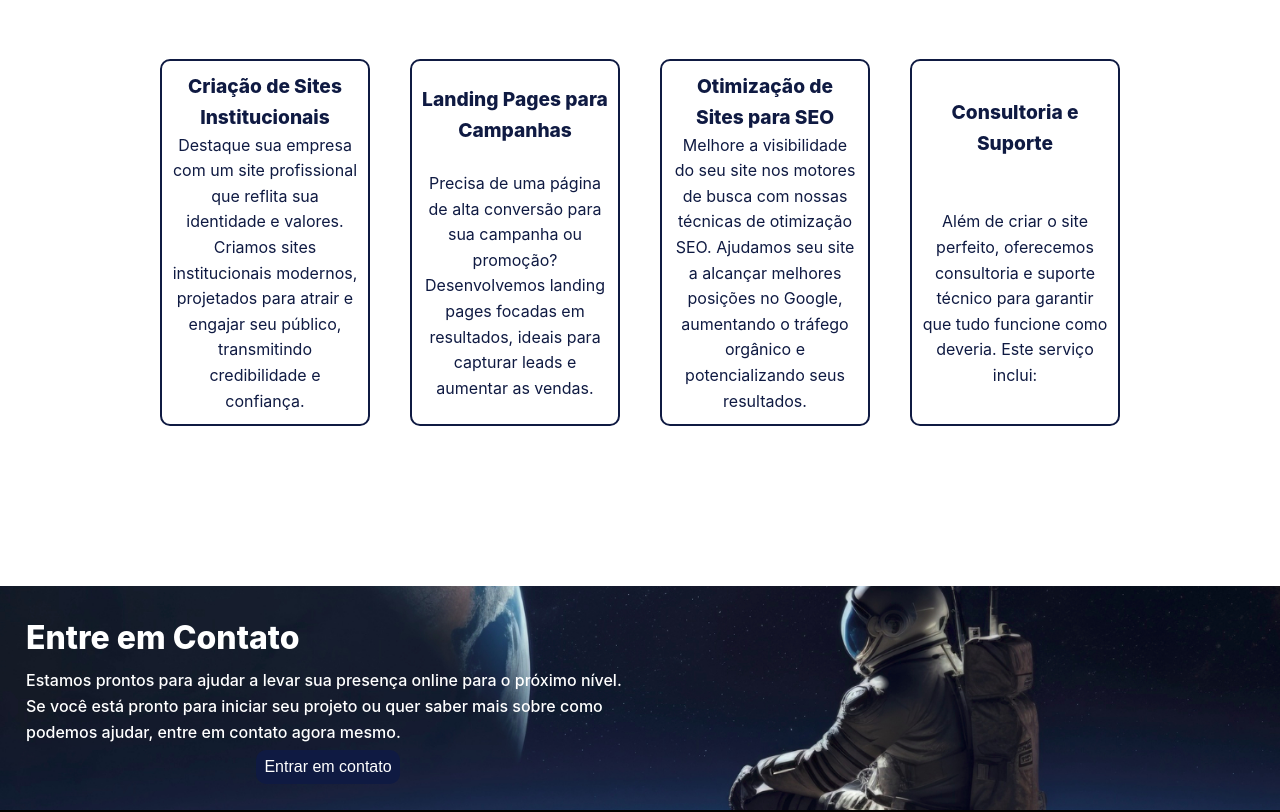
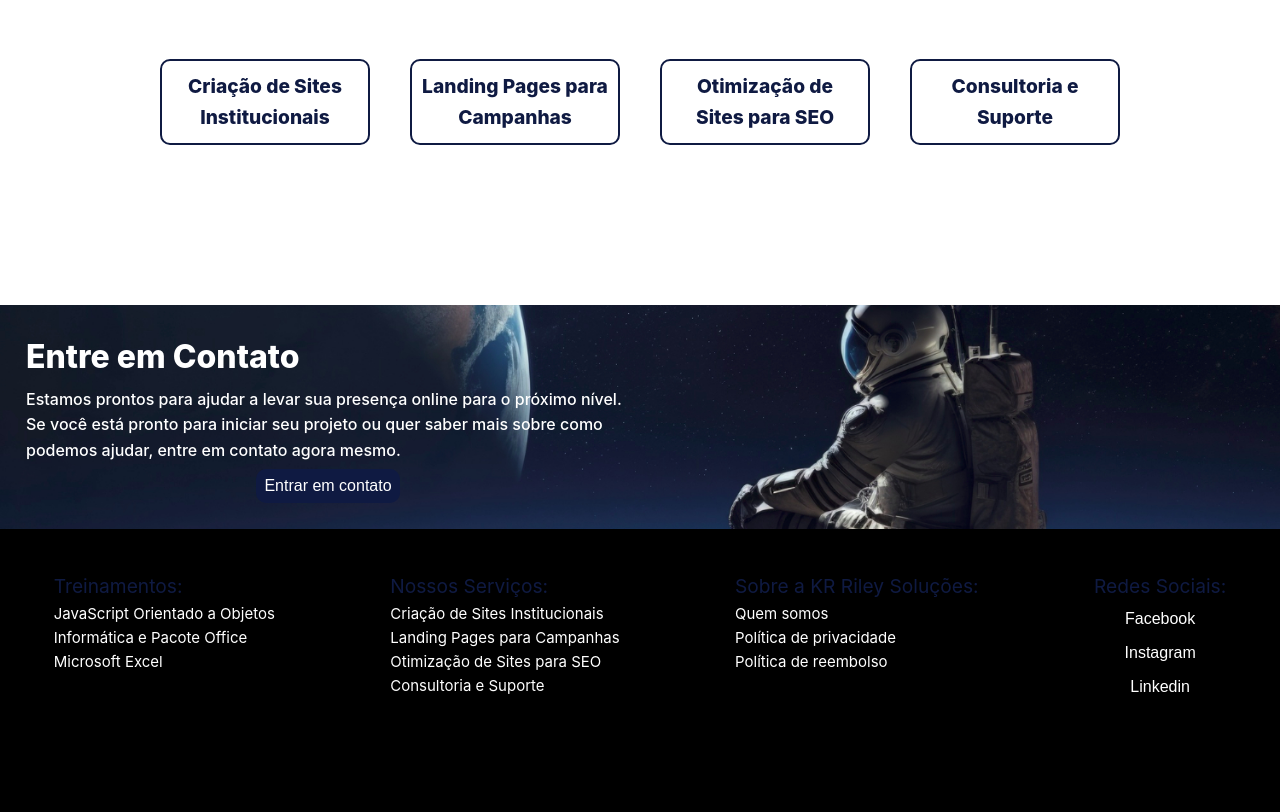
Before and after one commit to kreivesler/rileySolucoes, a Vue app: page / in a window 1280 px wide. Shown: the part 1480-2292 px from the top of the page. Built offline with nearby package versions, Linux system fonts and the light colour scheme.

Commit message:
commit 7 	modified:   src/views/AboutPage.vue 	modified:   src/views/HomePage.vue 	modified:   src/views/ServicePage.vue

```diff
--- a/src/views/AboutPage.vue
+++ b/src/views/AboutPage.vue
@@ -3,7 +3,6 @@ import ContainerComponent from '@/components/ContainerComponent.vue';
 import CardComponent from '@/components/CardComponent.vue';
 import ButtonComponent from '@/components/ButtonComponent.vue';
 import { cardTeste } from '@/data/texts';
-import { LoremTeste } from '@/data/texts';
 </script>
 
 <template>
@@ -19,41 +18,38 @@ import { LoremTeste } from '@/data/texts';
 
   <ContainerComponent id="container3" display-type="flex" bg-color="black" flex-d="row">
     <div class="cardFooter">
-      <span>{{ LoremTeste.Title }}</span>
+      <span>Treinamentos:</span>
       <nav>
-        <a href="http://">{{ LoremTeste.Subtitle }}</a>
-        <a href="http://">{{ LoremTeste.Subtitle }}</a>
-        <a href="http://">{{ LoremTeste.Subtitle }}</a>
+        <a href="https://www.udemy.com/course/javascript-do-basico-ao-avancado-orientado-a-objetos/?referralCode=9F4A4286CA81D5381F16">JavaScript Orientado a Objetos</a>
+        <a href="https://www.udemy.com/course/curso-de-informatica-essencial/?referralCode=EB7A53AB3FDC78443041">Informática e Pacote Office</a>
+        <a href="https://www.udemy.com/course/microsoft-excel-intermediario/?referralCode=CE4301E4AC8E4D423FF2">Microsoft Excel</a>
       </nav>
     </div>
 
     <div class="cardFooter">
-      <span>{{ LoremTeste.Title }}</span>
+      <span>Nossos Serviços:</span>
       <nav>
-        <a href="http://">{{ LoremTeste.Subtitle }}</a>
-        <a href="http://">{{ LoremTeste.Subtitle }}</a>
-        <a href="http://">{{ LoremTeste.Subtitle }}</a>
-        <a href="http://">{{ LoremTeste.Subtitle }}</a>
+        <a href="/services">{{ conteudoServicos[0].titulo }}</a>
+        <a href="/services">{{ conteudoServicos[1].titulo }}</a>
+        <a href="/services">{{ conteudoServicos[2].titulo }}</a>
+        <a href="/services">{{ conteudoServicos[3].titulo }}</a>
       </nav>
     </div>
 
     <div class="cardFooter">
-      <span>{{ LoremTeste.Title }}</span>
+      <span>Sobre a KR Riley Soluções:</span>
       <nav>
-        <a href="http://">{{ LoremTeste.Subtitle }}</a>
-        <a href="http://">{{ LoremTeste.Subtitle }}</a>
-        <a href="http://">{{ LoremTeste.Subtitle }}</a>
-        <a href="http://">{{ LoremTeste.Subtitle }}</a>
-        <a href="http://">{{ LoremTeste.Subtitle }}</a>
-        <a href="http://">{{ LoremTeste.Subtitle }}</a>
+        <a href="/about">Quem somos</a>
+        <a href="http://">Política de privacidade</a>
+        <a href="http://">Política de reembolso</a>
       </nav>
     </div>
 
     <div class="cardFooter">
-      <span>{{ LoremTeste.Title }}</span>
-      <ButtonComponent type-button="button" msg="Facebook" bg-color="transparent" text-color="white" />
-      <ButtonComponent type-button="button" msg="Instagram" bg-color="transparent" text-color="white" />
-      <ButtonComponent type-button="button" msg="Twitter" bg-color="transparent" text-color="white" />
+      <span>Redes Sociais:</span>
+      <ButtonComponent path="https://www.facebook.com/people/Kr-Riley-Solu%C3%A7%C3%B5es/61552679426384/" type-button="button" msg="Facebook" bg-color="transparent" text-color="white" />
+      <ButtonComponent path="https://www.instagram.com/rileysolucoes/" type-button="button" msg="Instagram" bg-color="transparent" text-color="white" />
+      <ButtonComponent path="https://www.linkedin.com/company/rileysolucoes/" type-button="button" msg="Linkedin" bg-color="transparent" text-color="white" />
     </div>
 
 
--- a/src/views/HomePage.vue
+++ b/src/views/HomePage.vue
@@ -5,7 +5,7 @@ import ButtonComponent from '@/components/ButtonComponent.vue';
 import GridItem from '@/components/GridItem.vue';
 import ImagemUnica from '@/components/ImagemUnica.vue';
 import { imagenSite } from '@/data/images';
-import { LoremTeste, conteudoTexto, conteudoServicos } from '@/data/texts';
+import { conteudoTexto, conteudoServicos } from '@/data/texts';
 </script>
 
 <template>
@@ -49,10 +49,10 @@ import { LoremTeste, conteudoTexto, conteudoServicos } from '@/data/texts';
   </ContainerComponent>
 
   <ContainerComponent id="container1" display-type="grid" >
-    <GridItem :-titulo="conteudoServicos[0].titulo" :-paragrafo="conteudoServicos[0].descricao" font-s="1.2rem" border-st="solid" border-wd="2px" border-rad="10px" />
-    <GridItem :-titulo="conteudoServicos[1].titulo" :-paragrafo="conteudoServicos[1].descricao" font-s="1.2rem" border-st="solid" border-wd="2px" border-rad="10px" />
-    <GridItem :-titulo="conteudoServicos[2].titulo" :-paragrafo="conteudoServicos[2].descricao" font-s="1.2rem" border-st="solid" border-wd="2px" border-rad="10px" />
-    <GridItem :-titulo="conteudoServicos[3].titulo" :-paragrafo="conteudoServicos[3].descricao" font-s="1.2rem" border-st="solid" border-wd="2px" border-rad="10px" />
+    <GridItem :-titulo="conteudoServicos[0].titulo"  font-s="1.2rem" border-st="solid" border-wd="2px" border-rad="10px" />
+    <GridItem :-titulo="conteudoServicos[1].titulo"  font-s="1.2rem" border-st="solid" border-wd="2px" border-rad="10px" />
+    <GridItem :-titulo="conteudoServicos[2].titulo"  font-s="1.2rem" border-st="solid" border-wd="2px" border-rad="10px" />
+    <GridItem :-titulo="conteudoServicos[3].titulo"  font-s="1.2rem" border-st="solid" border-wd="2px" border-rad="10px" />
 
   </ContainerComponent>
 
@@ -66,41 +66,38 @@ import { LoremTeste, conteudoTexto, conteudoServicos } from '@/data/texts';
 
   <ContainerComponent id="container3" display-type="flex" bg-color="black" flex-d="row">
     <div class="cardFooter">
-      <span>{{ LoremTeste.Title }}</span>
+      <span>Treinamentos:</span>
       <nav>
-        <a href="http://">{{ LoremTeste.Subtitle }}</a>
-        <a href="http://">{{ LoremTeste.Subtitle }}</a>
-        <a href="http://">{{ LoremTeste.Subtitle }}</a>
+        <a href="https://www.udemy.com/course/javascript-do-basico-ao-avancado-orientado-a-objetos/?referralCode=9F4A4286CA81D5381F16">JavaScript Orientado a Objetos</a>
+        <a href="https://www.udemy.com/course/curso-de-informatica-essencial/?referralCode=EB7A53AB3FDC78443041">Informática e Pacote Office</a>
+        <a href="https://www.udemy.com/course/microsoft-excel-intermediario/?referralCode=CE4301E4AC8E4D423FF2">Microsoft Excel</a>
       </nav>
     </div>
 
     <div class="cardFooter">
-      <span>{{ LoremTeste.Title }}</span>
+      <span>Nossos Serviços:</span>
       <nav>
-        <a href="http://">{{ LoremTeste.Subtitle }}</a>
-        <a href="http://">{{ LoremTeste.Subtitle }}</a>
-        <a href="http://">{{ LoremTeste.Subtitle }}</a>
-        <a href="http://">{{ LoremTeste.Subtitle }}</a>
+        <a href="/services">{{ conteudoServicos[0].titulo }}</a>
+        <a href="/services">{{ conteudoServicos[1].titulo }}</a>
+        <a href="/services">{{ conteudoServicos[2].titulo }}</a>
+        <a href="/services">{{ conteudoServicos[3].titulo }}</a>
       </nav>
     </div>
 
     <div class="cardFooter">
-      <span>{{ LoremTeste.Title }}</span>
+      <span>Sobre a KR Riley Soluções:</span>
       <nav>
-        <a href="http://">{{ LoremTeste.Subtitle }}</a>
-        <a href="http://">{{ LoremTeste.Subtitle }}</a>
-        <a href="http://">{{ LoremTeste.Subtitle }}</a>
-        <a href="http://">{{ LoremTeste.Subtitle }}</a>
-        <a href="http://">{{ LoremTeste.Subtitle }}</a>
-        <a href="http://">{{ LoremTeste.Subtitle }}</a>
+        <a href="/about">Quem somos</a>
+        <a href="http://">Política de privacidade</a>
+        <a href="http://">Política de reembolso</a>
       </nav>
     </div>
 
     <div class="cardFooter">
-      <span>{{ LoremTeste.Title }}</span>
-      <ButtonComponent type-button="button" msg="Facebook" bg-color="transparent" text-color="white" />
-      <ButtonComponent type-button="button" msg="Instagram" bg-color="transparent" text-color="white" />
-      <ButtonComponent type-button="button" msg="Twitter" bg-color="transparent" text-color="white" />
+      <span>Redes Sociais:</span>
+      <ButtonComponent path="https://www.facebook.com/people/Kr-Riley-Solu%C3%A7%C3%B5es/61552679426384/" type-button="button" msg="Facebook" bg-color="transparent" text-color="white" />
+      <ButtonComponent path="https://www.instagram.com/rileysolucoes/" type-button="button" msg="Instagram" bg-color="transparent" text-color="white" />
+      <ButtonComponent path="https://www.linkedin.com/company/rileysolucoes/" type-button="button" msg="Linkedin" bg-color="transparent" text-color="white" />
     </div>
 
 
--- a/src/views/ServicePage.vue
+++ b/src/views/ServicePage.vue
@@ -2,15 +2,15 @@
 import ContainerComponent from '@/components/ContainerComponent.vue';
 import GridItem from '@/components/GridItem.vue';
 import ButtonComponent from '@/components/ButtonComponent.vue';
-import { LoremTeste, conteudoServicos } from '@/data/texts';
+import { conteudoServicos } from '@/data/texts';
 </script>
 
 <template>
   <ContainerComponent id="container1" display-type="grid" >
-    <GridItem :-titulo="conteudoServicos[0].titulo" :-paragrafo="conteudoServicos[0].descricao" font-s="1.2rem" border-st="solid" border-wd="2px" border-rad="10px" />
-    <GridItem :-titulo="conteudoServicos[1].titulo" :-paragrafo="conteudoServicos[1].descricao" font-s="1.2rem" border-st="solid" border-wd="2px" border-rad="10px" />
-    <GridItem :-titulo="conteudoServicos[2].titulo" :-paragrafo="conteudoServicos[2].descricao" font-s="1.2rem" border-st="solid" border-wd="2px" border-rad="10px" />
-    <GridItem :-titulo="conteudoServicos[3].titulo" :-paragrafo="conteudoServicos[3].descricao" font-s="1.2rem" border-st="solid" border-wd="2px" border-rad="10px" />
+    <GridItem :-titulo="conteudoServicos[0].titulo"  font-s="1.2rem" border-st="solid" border-wd="2px" border-rad="10px" />
+    <GridItem :-titulo="conteudoServicos[1].titulo"  font-s="1.2rem" border-st="solid" border-wd="2px" border-rad="10px" />
+    <GridItem :-titulo="conteudoServicos[2].titulo"  font-s="1.2rem" border-st="solid" border-wd="2px" border-rad="10px" />
+    <GridItem :-titulo="conteudoServicos[3].titulo"  font-s="1.2rem" border-st="solid" border-wd="2px" border-rad="10px" />
   </ContainerComponent>
 
   <ContainerComponent id="container2" display-type="flex"   >
@@ -19,41 +19,38 @@ import { LoremTeste, conteudoServicos } from '@/data/texts';
 
   <ContainerComponent id="container3" display-type="flex" bg-color="black" flex-d="row">
     <div class="cardFooter">
-      <span>{{ LoremTeste.Title }}</span>
+      <span>Treinamentos:</span>
       <nav>
-        <a href="http://">{{ LoremTeste.Subtitle }}</a>
-        <a href="http://">{{ LoremTeste.Subtitle }}</a>
-        <a href="http://">{{ LoremTeste.Subtitle }}</a>
+        <a href="https://www.udemy.com/course/javascript-do-basico-ao-avancado-orientado-a-objetos/?referralCode=9F4A4286CA81D5381F16">JavaScript Orientado a Objetos</a>
+        <a href="https://www.udemy.com/course/curso-de-informatica-essencial/?referralCode=EB7A53AB3FDC78443041">Informática e Pacote Office</a>
+        <a href="https://www.udemy.com/course/microsoft-excel-intermediario/?referralCode=CE4301E4AC8E4D423FF2">Microsoft Excel</a>
       </nav>
     </div>
 
     <div class="cardFooter">
-      <span>{{ LoremTeste.Title }}</span>
+      <span>Nossos Serviços:</span>
       <nav>
-        <a href="http://">{{ LoremTeste.Subtitle }}</a>
-        <a href="http://">{{ LoremTeste.Subtitle }}</a>
-        <a href="http://">{{ LoremTeste.Subtitle }}</a>
-        <a href="http://">{{ LoremTeste.Subtitle }}</a>
+        <a href="/services">{{ conteudoServicos[0].titulo }}</a>
+        <a href="/services">{{ conteudoServicos[1].titulo }}</a>
+        <a href="/services">{{ conteudoServicos[2].titulo }}</a>
+        <a href="/services">{{ conteudoServicos[3].titulo }}</a>
       </nav>
     </div>
 
     <div class="cardFooter">
-      <span>{{ LoremTeste.Title }}</span>
+      <span>Sobre a KR Riley Soluções:</span>
       <nav>
-        <a href="http://">{{ LoremTeste.Subtitle }}</a>
-        <a href="http://">{{ LoremTeste.Subtitle }}</a>
-        <a href="http://">{{ LoremTeste.Subtitle }}</a>
-        <a href="http://">{{ LoremTeste.Subtitle }}</a>
-        <a href="http://">{{ LoremTeste.Subtitle }}</a>
-        <a href="http://">{{ LoremTeste.Subtitle }}</a>
+        <a href="/about">Quem somos</a>
+        <a href="http://">Política de privacidade</a>
+        <a href="http://">Política de reembolso</a>
       </nav>
     </div>
 
     <div class="cardFooter">
       <span>Redes Sociais:</span>
-      <ButtonComponent type-button="button" msg="Facebook" bg-color="transparent" text-color="white" />
-      <ButtonComponent type-button="button" msg="Instagram" bg-color="transparent" text-color="white" />
-      <ButtonComponent type-button="button" msg="Twitter" bg-color="transparent" text-color="white" />
+      <ButtonComponent path="https://www.facebook.com/people/Kr-Riley-Solu%C3%A7%C3%B5es/61552679426384/" type-button="button" msg="Facebook" bg-color="transparent" text-color="white" />
+      <ButtonComponent path="https://www.instagram.com/rileysolucoes/" type-button="button" msg="Instagram" bg-color="transparent" text-color="white" />
+      <ButtonComponent path="https://www.linkedin.com/company/rileysolucoes/" type-button="button" msg="Linkedin" bg-color="transparent" text-color="white" />
     </div>
 
 
```
